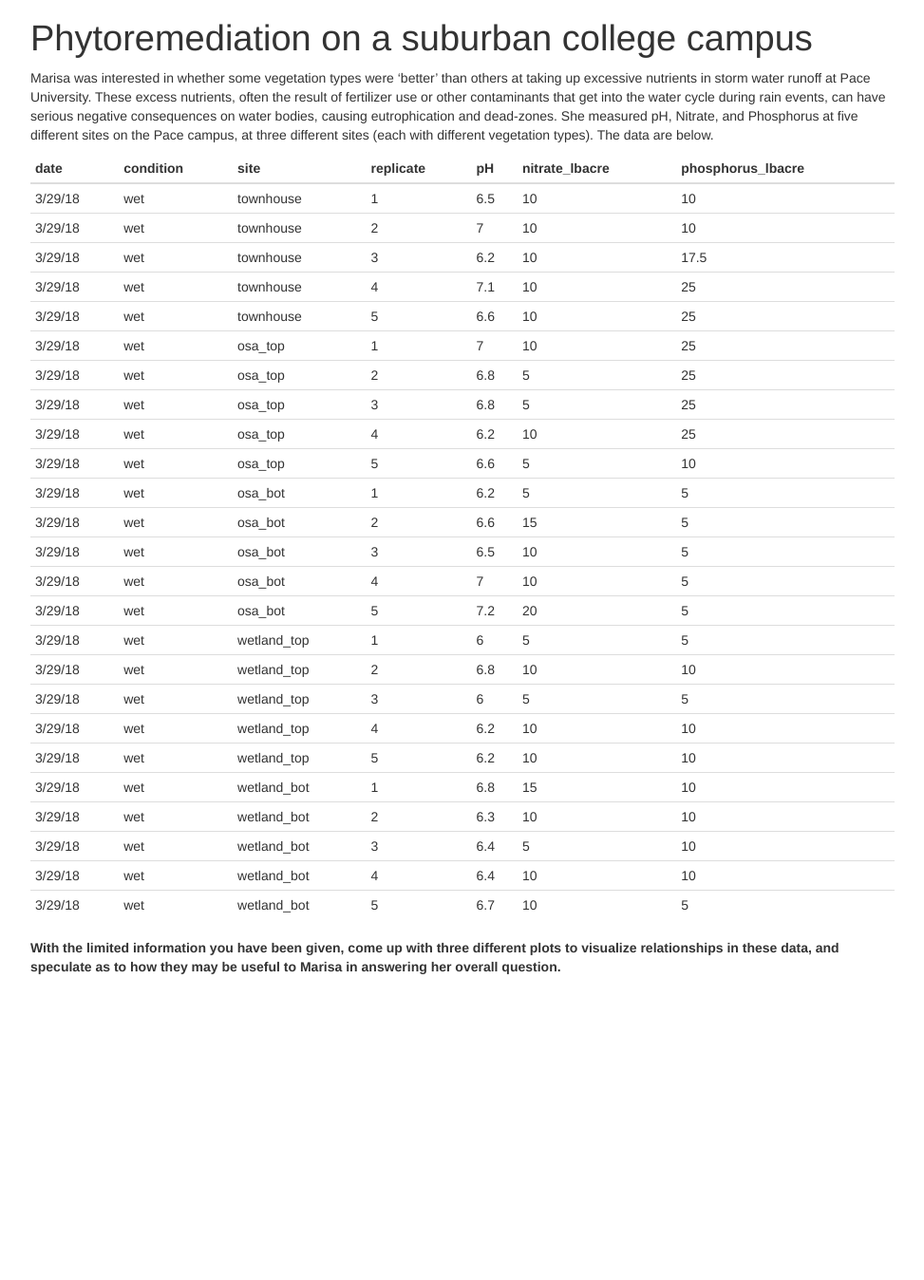
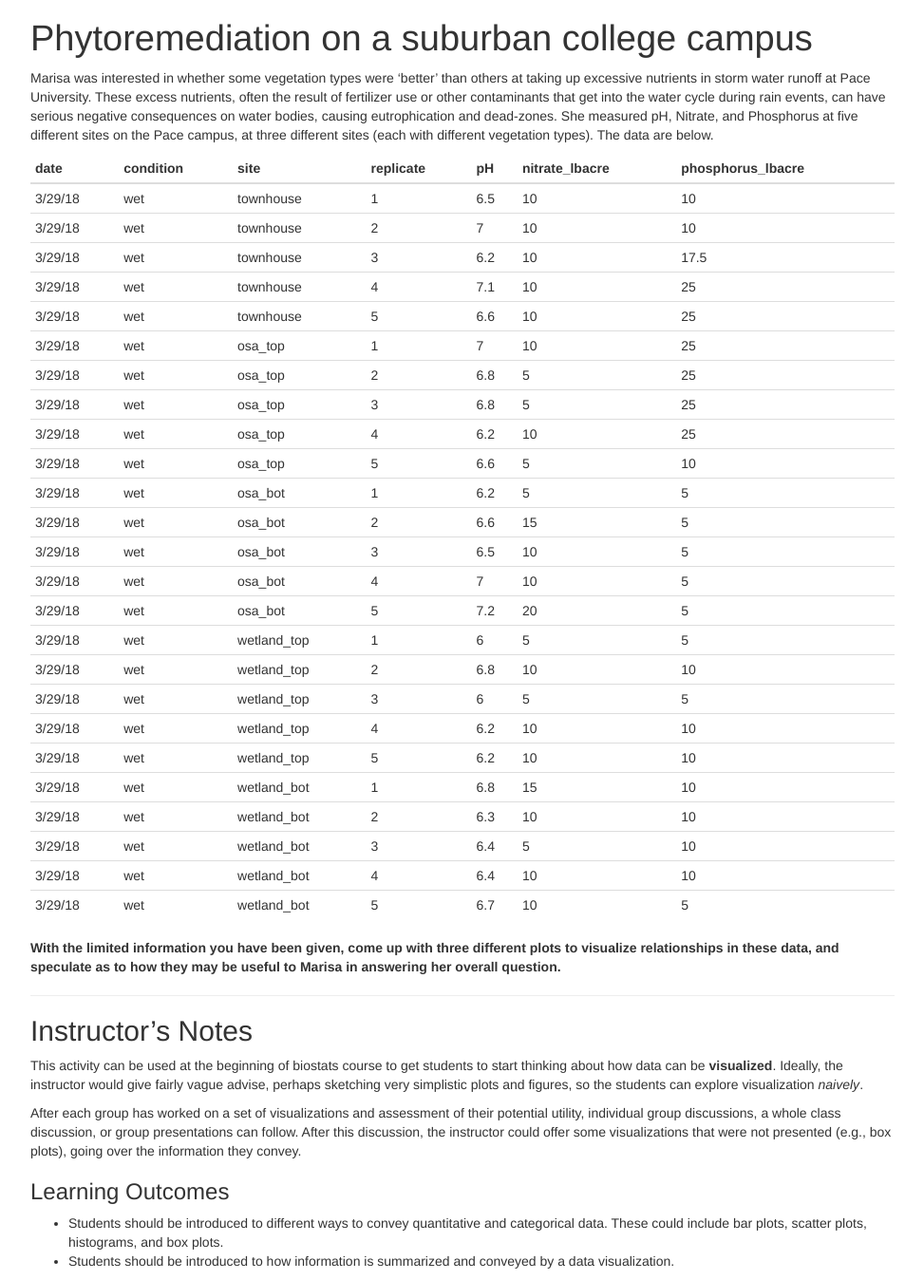
Before and after one commit to mlammens/ESA2019-BEDENet, a Jekyll site: the page docs/ESA2019-Speed-Data-Science-Activity.html, which Jekyll copies as it is, in a window 1280 px wide. Shown: the whole page at 95% size, without its empty margins (153-1126 px from the left). Built offline with Jekyll 4.4.1, drawn with Linux system fonts in a browser that asks for light colours; before the commit the page ends 1038 px from its top, so only the background shows below that.

Commit message:
Updates to speed data science activity

```diff
--- a/docs/ESA2019-Speed-Data-Science-Activity.html
+++ b/docs/ESA2019-Speed-Data-Science-Activity.html
@@ -435,6 +435,19 @@ $(document).ready(function () {
 </tbody>
 </table>
 <p><strong>With the limited information you have been given, come up with three different plots to visualize relationships in these data, and speculate as to how they may be useful to Marisa in answering her overall question.</strong></p>
+<hr />
+<div id="instructors-notes" class="section level2">
+<h2>Instructor’s Notes</h2>
+<p>This activity can be used at the beginning of biostats course to get students to start thinking about how data can be <strong>visualized</strong>. Ideally, the instructor would give fairly vague advise, perhaps sketching very simplistic plots and figures, so the students can explore visualization <em>naively</em>.</p>
+<p>After each group has worked on a set of visualizations and assessment of their potential utility, individual group discussions, a whole class discussion, or group presentations can follow. After this discussion, the instructor could offer some visualizations that were not presented (e.g., box plots), going over the information they convey.</p>
+<div id="learning-outcomes" class="section level3">
+<h3>Learning Outcomes</h3>
+<ul>
+<li>Students should be introduced to different ways to convey quantitative and categorical data. These could include bar plots, scatter plots, histograms, and box plots.</li>
+<li>Students should be introduced to how information is summarized and conveyed by a data visualization.</li>
+</ul>
+</div>
+</div>
 
 
 
```
Also changed, not shown: docs/ESA2019-Speed-Data-Science-Activity.Rmd (+13 -0 lines).
